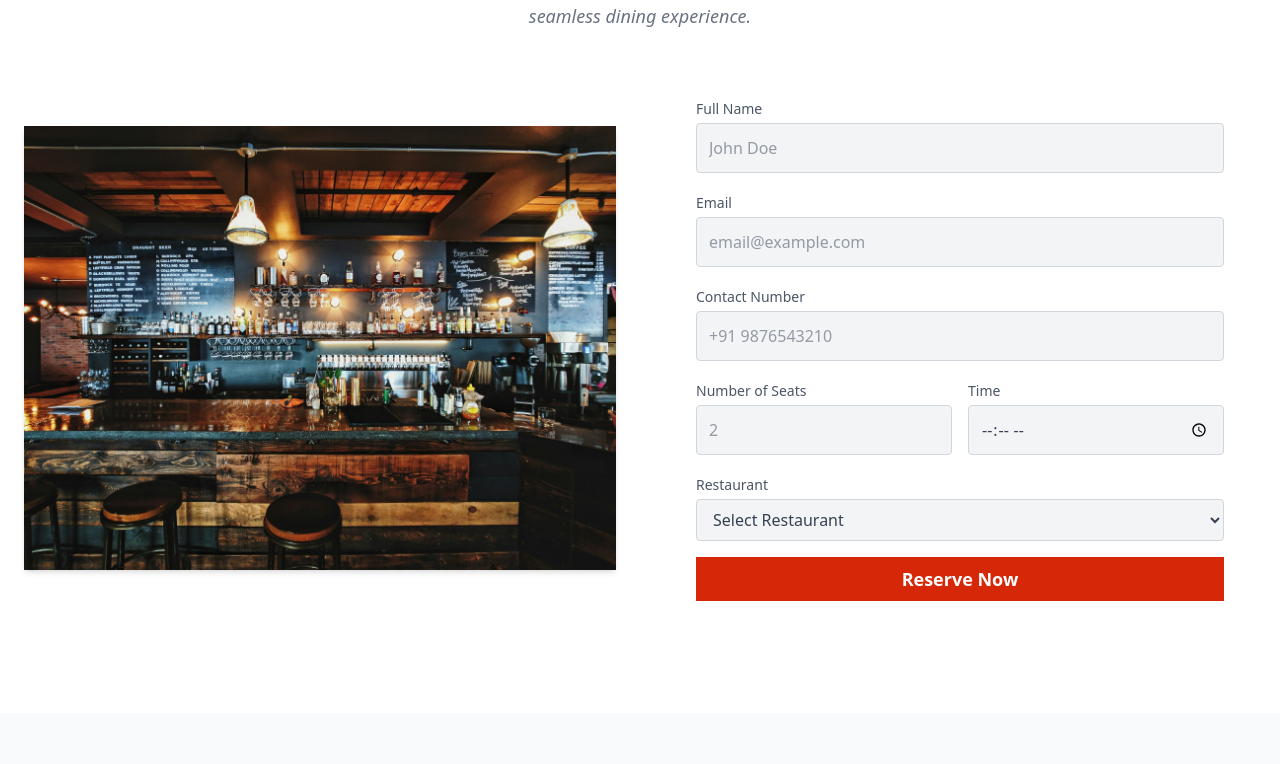
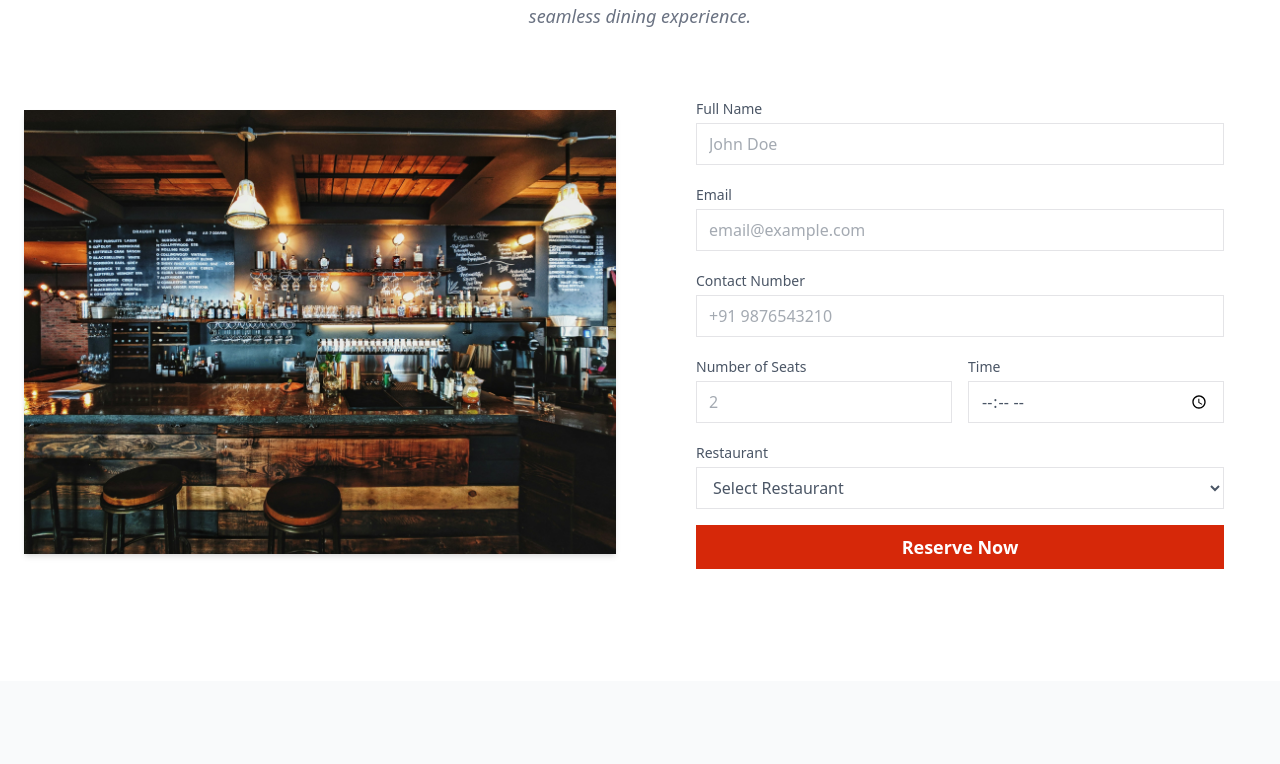
Before and after one commit to sushmithashettigar29/ReserveTable, a React (Vite) app: page / in a window 1280 px wide. Shown: the part 2348-3112 px from the top of the page. Built offline with nearby package versions, Linux system fonts and the light colour scheme.

Commit message:
Add files updated

```diff
--- a/src/components/ContactSection.jsx
+++ b/src/components/ContactSection.jsx
@@ -33,7 +33,7 @@ function ContactSection() {
               </h2>
               <a
                 href="mailto:info@myrestaurant.com"
-                className="text-orange-500 leading-relaxed font-medium"
+                className="leading-relaxed font-medium"
               >
                 info@myrestaurant.com
               </a>
@@ -66,8 +66,8 @@ function ContactSection() {
               type="text"
               id="name"
               name="name"
-              placeholder="John Doe"
-              className="w-full bg-gray-100 border border-gray-300 focus:border-orange-500 focus:ring-2 focus:ring-orange-200 text-base outline-none text-gray-700 py-2 px-4 leading-8 transition-colors duration-200 ease-in-out"
+              placeholder="John Doe "
+              className="w-full bg-white border text-base outline-none py-2 px-3"
             />
           </div>
 
@@ -84,7 +84,7 @@ function ContactSection() {
               id="email"
               name="email"
               placeholder="email@example.com"
-              className="w-full bg-gray-100 border border-gray-300 focus:border-orange-500 focus:ring-2 focus:ring-orange-200 text-base outline-none text-gray-700 py-2 px-4 leading-8 transition-colors duration-200 ease-in-out"
+              className="w-full bg-white border text-base outline-none py-2 px-3"
             />
           </div>
 
@@ -100,17 +100,17 @@ function ContactSection() {
               id="message"
               name="message"
               placeholder="Write your message..."
-              className="w-full bg-gray-100 border border-gray-300 focus:border-orange-500 focus:ring-2 focus:ring-orange-200 h-32 text-base outline-none text-gray-700 py-2 px-4 resize-none leading-6 transition-colors duration-200 ease-in-out"
+              className="w-full bg-white border text-base outline-none py-2 px-3"
             ></textarea>
           </div>
 
           {/* Button */}
-          <button className="text-white orange-bg border-0 py-3 px-6 focus:outline-none text-lg font-bold transition duration-200">
+          <button className="text-white orange-bg border-0 py-3 px-6 cursor-pointer text-lg font-bold transition duration-200">
             Send Message
           </button>
 
           <p className="text-xs text-gray-500 mt-4">
-            We’ll get back to you within 24 hours.
+            We'll get back to you within 24 hours.
           </p>
         </div>
       </div>
--- a/src/components/ReservationSection.jsx
+++ b/src/components/ReservationSection.jsx
@@ -94,7 +94,7 @@ function ReservationSection({ restaurantName }) {
               placeholder="John Doe"
               value={formData.fullName}
               onChange={handleChange}
-              className="w-full bg-gray-100 rounded border border-gray-300 focus:border-yellow-500 focus:ring-2 focus:ring-yellow-200 text-base outline-none text-gray-700 py-2 px-3 leading-8 transition-colors duration-200 ease-in-out"
+              className="w-full bg-white border text-base outline-none py-2 px-3"
               required
             />
           </div>
@@ -114,7 +114,7 @@ function ReservationSection({ restaurantName }) {
               placeholder="email@example.com"
               value={formData.email}
               onChange={handleChange}
-              className="w-full bg-gray-100 rounded border border-gray-300 focus:border-yellow-500 focus:ring-2 focus:ring-yellow-200 text-base outline-none text-gray-700 py-2 px-3 leading-8 transition-colors duration-200 ease-in-out"
+              className="w-full bg-white border text-base outline-none py-2 px-3"
               required
             />
           </div>
@@ -134,7 +134,7 @@ function ReservationSection({ restaurantName }) {
               placeholder="+91 9876543210"
               value={formData.contact}
               onChange={handleChange}
-              className="w-full bg-gray-100 rounded border border-gray-300 focus:border-yellow-500 focus:ring-2 focus:ring-yellow-200 text-base outline-none text-gray-700 py-2 px-3 leading-8 transition-colors duration-200 ease-in-out"
+              className="w-full bg-white border text-base outline-none py-2 px-3"
               required
             />
           </div>
@@ -155,7 +155,7 @@ function ReservationSection({ restaurantName }) {
                 placeholder="2"
                 value={formData.seats}
                 onChange={handleChange}
-                className="w-full bg-gray-100 rounded border border-gray-300 focus:border-yellow-500 focus:ring-2 focus:ring-yellow-200 text-base outline-none text-gray-700 py-2 px-3 leading-8 transition-colors duration-200 ease-in-out"
+                className="w-full bg-white border text-base outline-none py-2 px-3"
                 required
               />
             </div>
@@ -173,7 +173,7 @@ function ReservationSection({ restaurantName }) {
                 name="time"
                 value={formData.time}
                 onChange={handleChange}
-                className="w-full bg-gray-100 rounded border border-gray-300 focus:border-yellow-500 focus:ring-2 focus:ring-yellow-200 text-base outline-none text-gray-700 py-2 px-3 leading-8 transition-colors duration-200 ease-in-out"
+                className="w-full bg-white border text-base outline-none py-2 px-3"
                 required
               />
             </div>
@@ -192,7 +192,7 @@ function ReservationSection({ restaurantName }) {
               name="restaurant"
               value={formData.restaurant}
               onChange={handleChange}
-              className="w-full bg-gray-100 rounded border border-gray-300 focus:border-yellow-500 focus:ring-2 focus:ring-yellow-200 text-base outline-none text-gray-700 py-2 px-3 leading-8 transition-colors duration-200 ease-in-out"
+              className="w-full bg-white border text-base outline-none py-2 px-3"
               required
             >
               <option value="">Select Restaurant</option>
@@ -207,7 +207,7 @@ function ReservationSection({ restaurantName }) {
           {/* Submit Button */}
           <button
             type="submit"
-            className="text-white red-bg border-0 py-2 px-8  text-lg font-bold"
+            className="text-white red-bg border-0 py-2 px-8  text-lg font-bold cursor-pointer"
           >
             Reserve Now
           </button>
--- a/src/components/StatsSection.jsx
+++ b/src/components/StatsSection.jsx
@@ -28,7 +28,7 @@ function StatsSection() {
           ].map((stat, idx) => (
             <div
               key={idx}
-              className="border-2 border-orange-200 rounded-tl-xl rounded-br-xl shadow-md w-40 h-32 flex flex-col items-center justify-center bg-white hover:shadow-lg transition duration-300"
+              className="shadow-sm w-40 h-32 flex flex-col items-center justify-center bg-white hover:shadow-lg transition duration-300"
             >
               <h2 className="title-font font-bold text-4xl red-text">
                 {stat.number}
```
